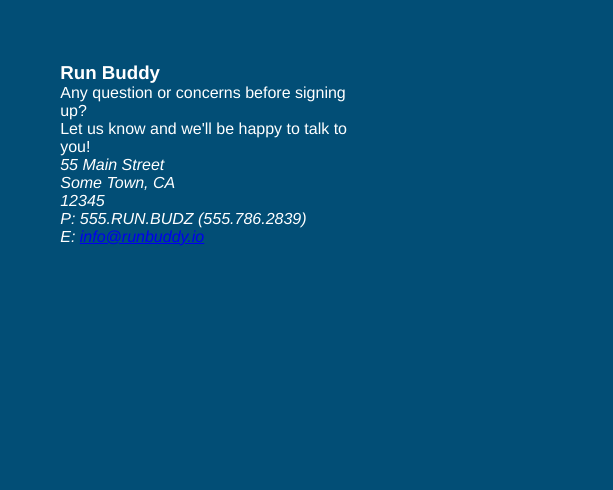
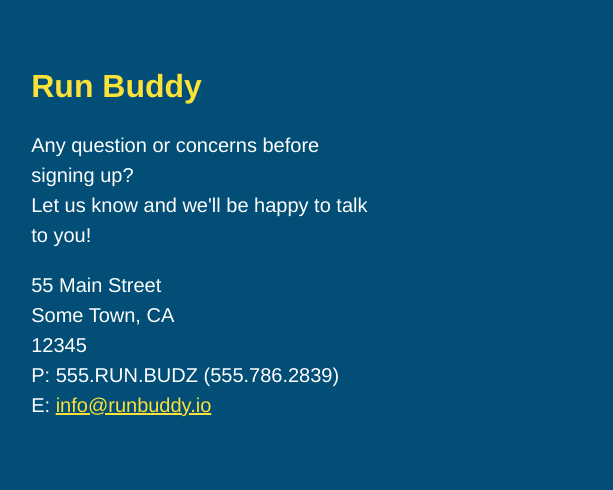
Before and after one commit to millerchase/run-buddy, a plain HTML site: page index.html in a window 1280 px wide. Shown: the part 4133-4623 px from the top of the page, 667-1280 px from the left. Drawn offline with Linux system fonts and the light colour scheme.

Commit message:
finsih reach out style

```diff
--- a/assets/css/style.css
+++ b/assets/css/style.css
@@ -237,7 +237,24 @@ section {
     display: inline-block;
     vertical-align: top;
     text-align: left;
-    width: 25%;
+    width: 30%;
     margin: 30px 0 0 60px;
     color: white;
+    line-height: 1.5;
 }
+
+.contact-info h3 {
+    font-size: 2em;
+    color: #fce138;
+}
+
+.contact-info p, .contact-info address {
+    margin: 20px 0;
+    line-height: 1.5;
+    font-style: normal;
+    font-size: 20px;
+}
+
+.contact-info address a {
+    color: #fce138;
+}
```
